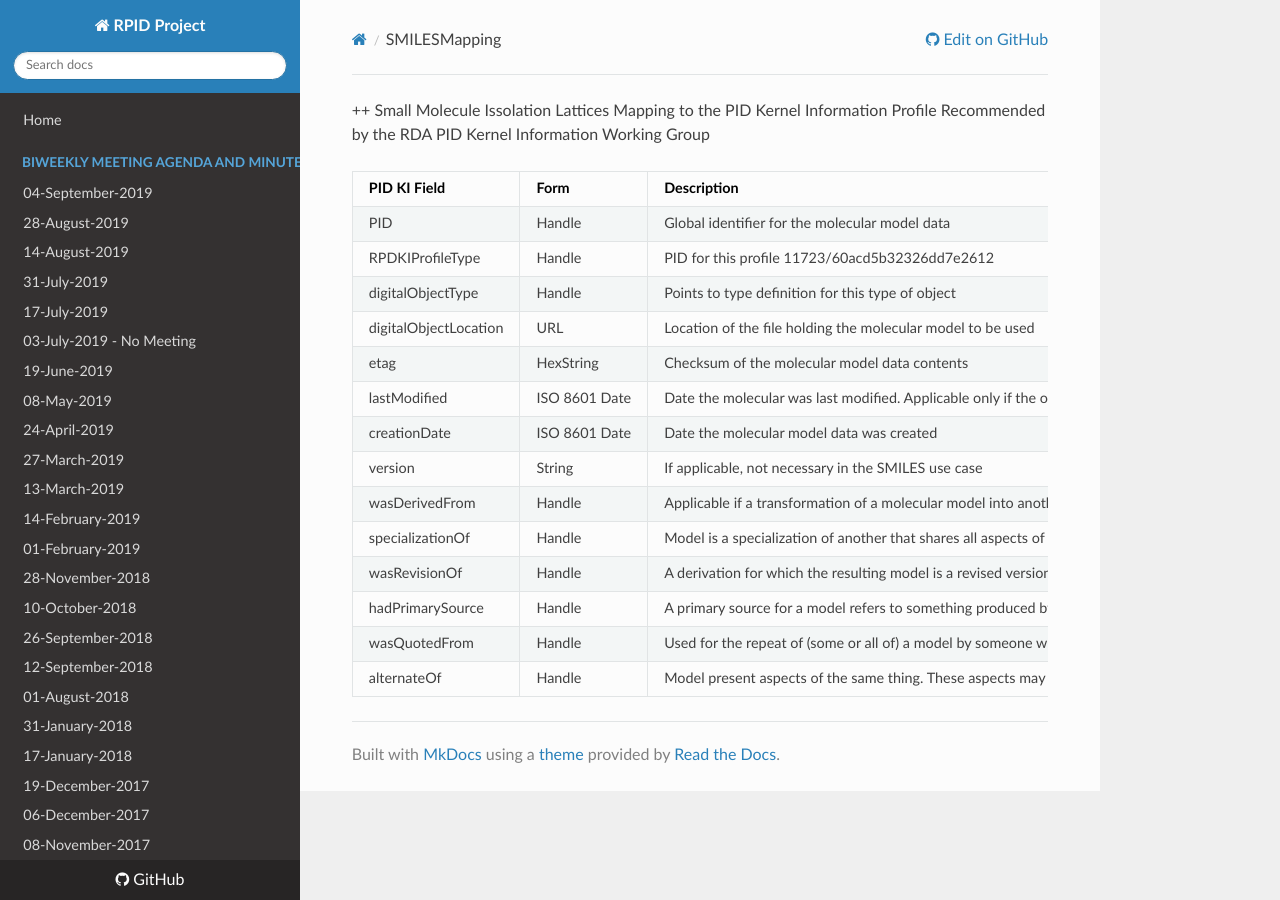
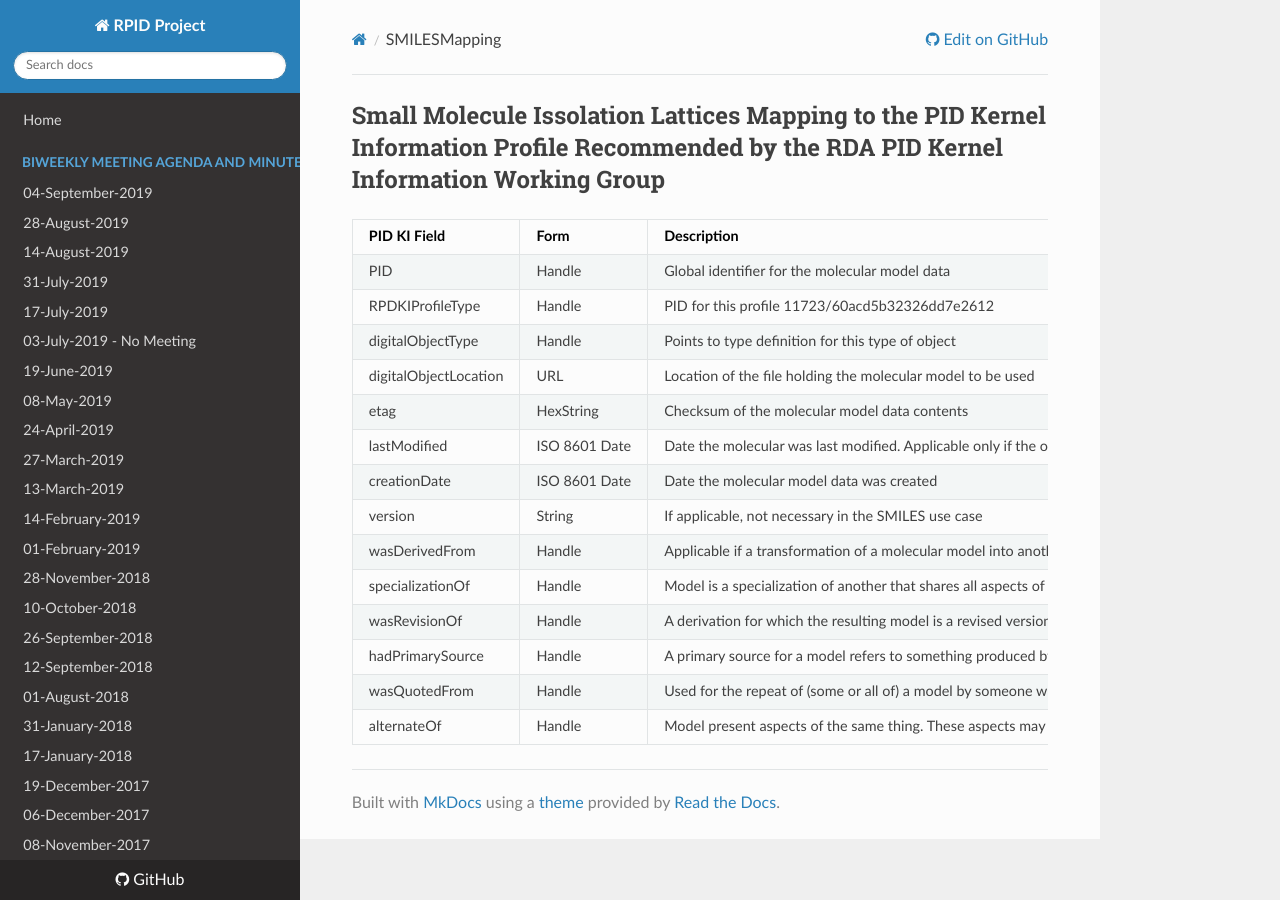
Before and after one commit to rpidproject/rpid, an MkDocs documentation site: the page built from docs/SMILESMapping.md, in a window 1280 px wide. Built offline with MkDocs 1.6.1, drawn with Linux system fonts in a browser that asks for light colours; nearby versions of some CDN libraries; old or Windows-style settings are respelled for this version of MkDocs.

```diff
--- a/docs/SMILESMapping.md
+++ b/docs/SMILESMapping.md
@@ -1,4 +1,4 @@
-++ Small Molecule Issolation Lattices Mapping to the PID Kernel Information Profile Recommended by the RDA PID Kernel Information Working Group
+## Small Molecule Issolation Lattices Mapping to the PID Kernel Information Profile Recommended by the RDA PID Kernel Information Working Group
 
 | PID KI Field | Form | Description |
 |--------------|------|-------------|
```
